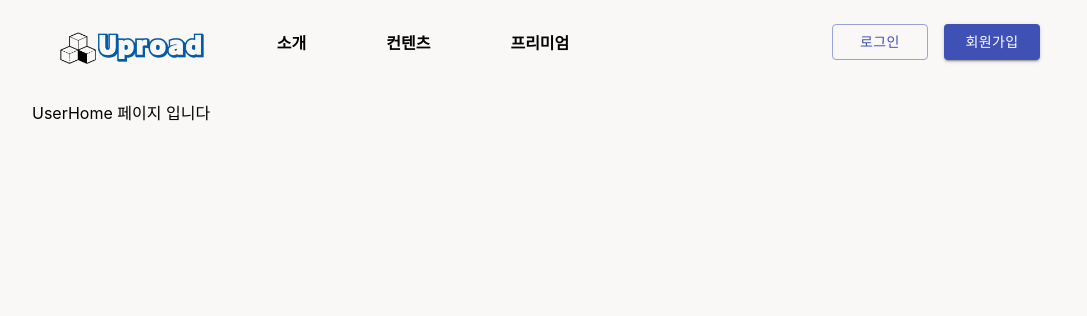
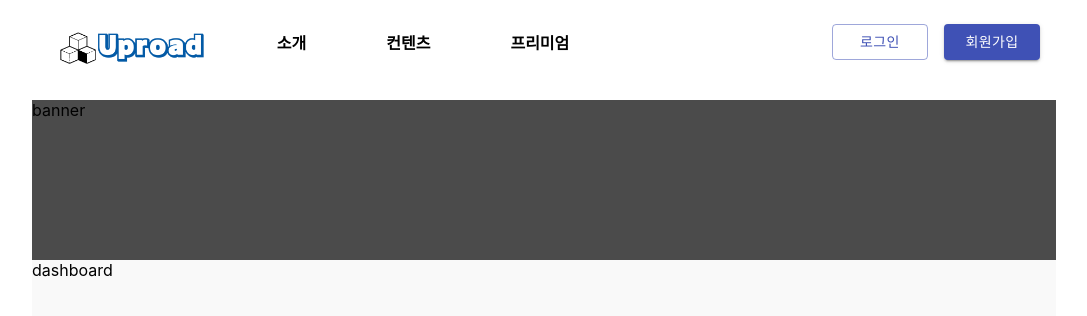
Before and after one commit to pby1360/Uproad, a React (Create React App) app in the folder frontend/: page /userhome in a window 1280 px wide. Shown: the top 316 px of the page, without its empty margins (96-1183 px from the left). Built offline with nearby package versions, Linux system fonts and the light colour scheme.

Commit message:
add userhome

```diff
--- a/frontend/package.json
+++ b/frontend/package.json
@@ -39,5 +39,8 @@
       "last 1 firefox version",
       "last 1 safari version"
     ]
+  },
+  "devDependencies": {
+    "scope-css-loader": "^1.0.2"
   }
 }
--- a/frontend/src/App.scss
+++ b/frontend/src/App.scss
@@ -2,7 +2,7 @@
 .main-container {
   // display: flex;
   // flex-flow: column;
-  background-color: #f9f8f6;
+  background-color: #fff;
 
   .main-navigation {
     // width: 100%;
@@ -191,3 +191,18 @@
     // }
   }
 }
+.user-home-container {
+  display: flex;
+  flex-flow: column;
+  height: 40rem;
+
+  .upper-banner {
+    flex: 2;
+    background-color: #4B4B4B;
+
+  }
+  .bottom-dashboard {
+    flex: 6;
+    background-color: #F9F9F9;
+  }
+}
--- a/frontend/src/components/AuthenticationService.js
+++ b/frontend/src/components/AuthenticationService.js
@@ -48,9 +48,11 @@ class AuthenticationService {
     }
 
     logout() {
-        //sessionStorage.removeItem('authenticatedUser');
-        localStorage.removeItem("authenticatedUser");
         localStorage.removeItem("token");
+        localStorage.removeItem("info");
+        localStorage.removeItem("id");
+        localStorage.removeItem("name");
+        localStorage.removeItem("expire");
     }
 
     isUserLoggedIn() {
--- /dev/null
+++ b/frontend/src/components/UserNavigation.js
@@ -0,0 +1,42 @@
+import React from "react";
+import { Link } from  "react-router-dom";
+import Button from '@material-ui/core/Button';
+import TextField from '@material-ui/core/TextField';
+import Modal from '@material-ui/core/Modal';
+import { makeStyles } from '@material-ui/core/styles';
+import { useHistory } from 'react-router-dom';
+// import axios from "axios";
+import AuthenticationService from "./AuthenticationService";
+
+const UserNavigation = () => {
+  // const baseUrl = "http://localhost:8080";
+  const history = useHistory();
+
+  const logout = () => {
+    AuthenticationService.logout();
+    window.location.reload();
+    // history.push("/");
+  }
+
+  return (
+    <section className="navigation-wrap">
+      <section className="navigation-logo">
+        <article>
+          <Link to="/"><img className="navigation-logo-img" src="/assets/uproad_logo3.png" alt="logo" /></Link>
+        </article>
+      </section>
+      <section className="navigation-menu">
+        <article className="navigation-item">
+          <Link to="/">마이페이지</Link>
+        </article>
+      </section>
+      <section className="navigation-login">
+        <article className="navigation-item login">
+          <Button variant="outlined" color="primary" onClick={logout}>로그아웃</Button>
+        </article>
+      </section>
+    </section>
+  )
+}
+
+export default UserNavigation;
--- a/frontend/src/pages/MainPage.js
+++ b/frontend/src/pages/MainPage.js
@@ -1,7 +1,7 @@
 import React from "react";
 import Navigation from "../components/Navigation";
+import UserNavigation from "../components/UserNavigation";
 import { Route } from "react-router-dom";
-// import Login from "./Login";
 import Product from "./Product";
 import Help from "./Help";
 import Home from "./Home";
@@ -14,7 +14,7 @@ const main = () => {
     return (
       <div className="main-container">
         <section className="main-navigation">
-          <Navigation />
+          <UserNavigation />
         </section>
         <section className="main-content">
           <Route path="/" exact={true} component={userHome} />
--- a/frontend/src/pages/Product.js
+++ b/frontend/src/pages/Product.js
@@ -1,8 +1,14 @@
 import React from "react";
 
+function test () {
+  console.log('test');
+};
+console.log('1234');
 const Product = () => {
   return (
-    <div>Product 페이지 입니다</div>
+    <div>Product 페이지 입니다
+      <button onClick={test}>test</button>
+    </div>
   )
 }
 
--- a/frontend/src/pages/UserHome.js
+++ b/frontend/src/pages/UserHome.js
@@ -2,7 +2,12 @@ import React from "react";
 
 const UserHome = () => {
   return (
-    <div>UserHome 페이지 입니다</div>
+    <div>
+      <section className="user-home-container">
+        <section className="upper-banner">banner</section>
+        <section className="bottom-dashboard">dashboard</section>
+      </section>
+    </div>
   )
 }
 
```
Also changed, not shown: 2 other files (tests, documents, lock files or other folders).
